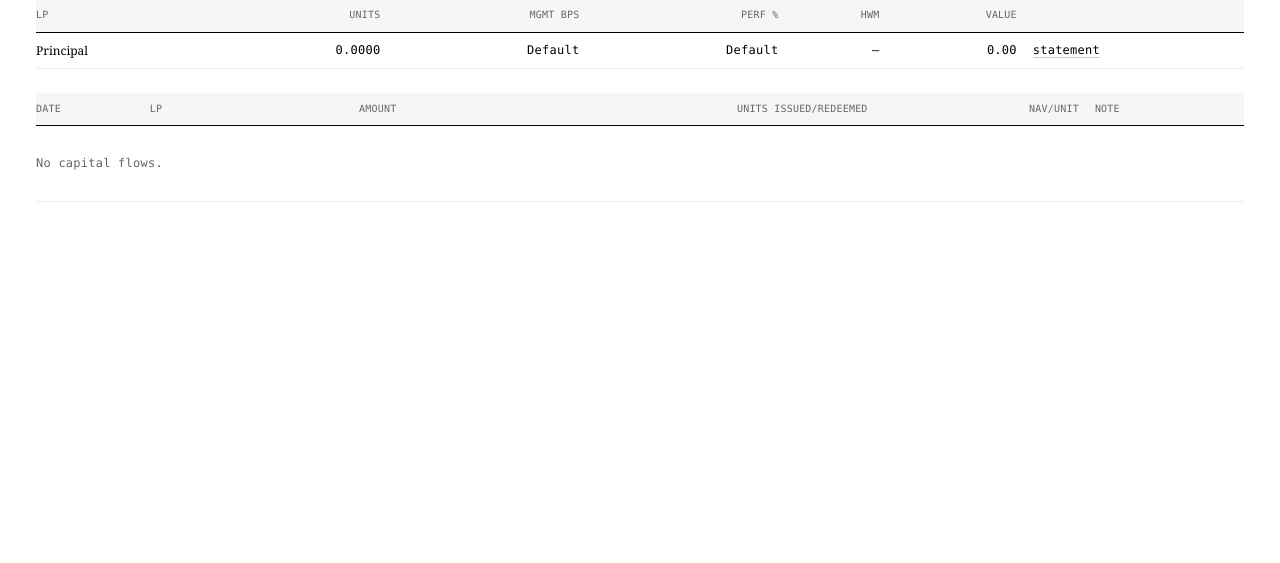
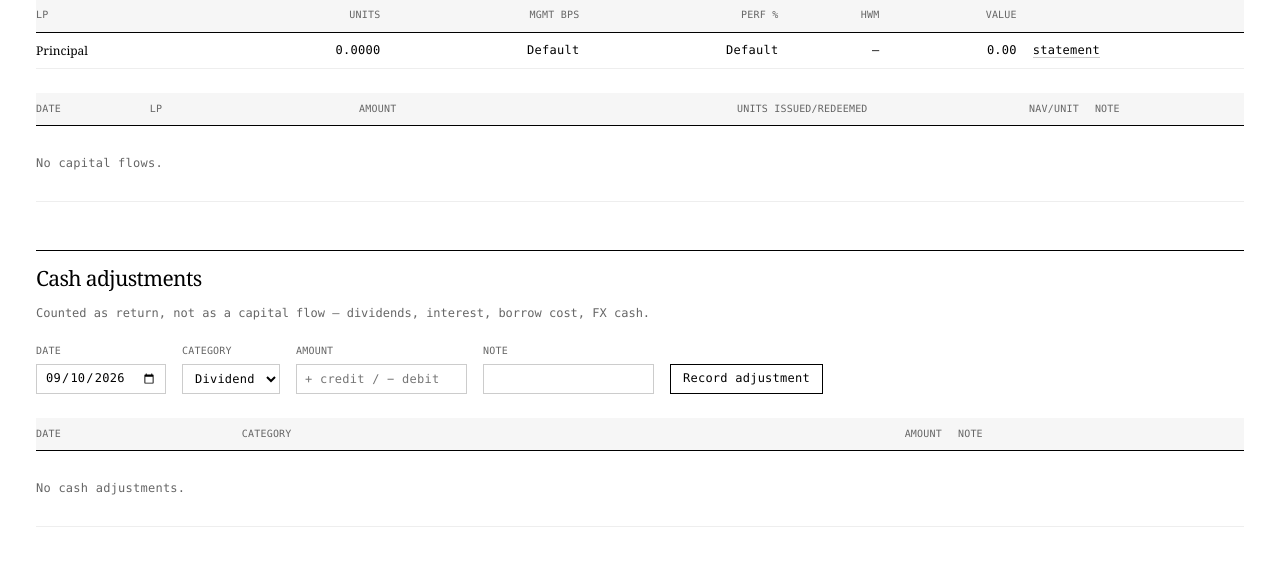
Before and after one commit to RonaldQiao/Investments-Software, a FastAPI app: page /capital in a window 1280 px wide. Shown: the part 659-1222 px from the top of the page. Before the commit the page ends 861 px from the top, so only its background shows below. Run offline with FastAPI, Linux system fonts and the light colour scheme; data comes from the database, SQL or seed files in the repository; data that the repository does not hold is empty.

Commit message:
Add cash adjustments (dividends, interest) counted as return
Co-Authored-By: Devin AI <158243242+devin-ai-integration[bot]@users.noreply.github.com>

```diff
--- a/app/db.py
+++ b/app/db.py
@@ -130,6 +130,13 @@ def init_db(conn: sqlite3.Connection | None = None) -> None:
           ts TEXT NOT NULL,
           amount REAL NOT NULL,
           lp_id INTEGER REFERENCES lps(id) ON DELETE SET NULL,
+          note TEXT
+        );
+        CREATE TABLE IF NOT EXISTS cash_adjustments (
+          id INTEGER PRIMARY KEY,
+          ts TEXT NOT NULL,
+          amount REAL NOT NULL,
+          category TEXT NOT NULL DEFAULT 'other',
           note TEXT
         );
         CREATE TABLE IF NOT EXISTS lps (
--- a/app/nav.py
+++ b/app/nav.py
@@ -44,6 +44,9 @@ def compute_portfolio(conn, mark_overrides=None):
     flows = conn.execute("SELECT COALESCE(SUM(amount),0) amount FROM cash_flows").fetchone()[
         "amount"
     ]
+    adjustments = conn.execute(
+        "SELECT COALESCE(SUM(amount),0) amount FROM cash_adjustments"
+    ).fetchone()["amount"]
     positions = build_positions(trades)
     rows = []
     gross_long = gross_short = 0.0
@@ -113,7 +116,7 @@ def compute_portfolio(conn, mark_overrides=None):
                 "manual_mark_at": instrument["manual_mark_at"],
             }
         )
-    cash = float(flows) + cash_from_trades(trades)
+    cash = float(flows) + float(adjustments) + cash_from_trades(trades)
     net_exposure = gross_long - gross_short
     nav = cash + net_exposure
     fee_liability = float(get_setting(conn, "fee_liability", 0) or 0)
--- a/app/routes/capital.py
+++ b/app/routes/capital.py
@@ -12,6 +12,7 @@ from ..fees import ownership, record_cash_flow
 from ..web import flash_redirect, render, row_dicts
 
 router = APIRouter()
+ADJUSTMENT_CATEGORIES = ("dividend", "interest", "borrow", "fx", "fee", "other")
 
 
 def capital_context(conn):
@@ -25,6 +26,13 @@ def capital_context(conn):
     )
     for flow in flows:
         flow["date"] = flow["ts"][:10]
+    adjustments = row_dicts(
+        conn.execute(
+            "SELECT * FROM cash_adjustments ORDER BY ts DESC,id DESC"
+        )
+    )
+    for adjustment in adjustments:
+        adjustment["date"] = adjustment["ts"][:10]
     lps = row_dicts(conn.execute("SELECT * FROM lps ORDER BY name"))
     totals = {
         "contributed": float(
@@ -43,7 +51,13 @@ def capital_context(conn):
         conn.execute("SELECT COALESCE(SUM(units),0) FROM lp_units").fetchone()[0]
     )
     totals["nav_per_unit"] = ownership(conn)["nav_per_unit"]
-    return {"flows": flows, "lps": lps, "lp_ownership": ownership(conn)["rows"], "totals": totals}
+    return {
+        "flows": flows,
+        "adjustments": adjustments,
+        "lps": lps,
+        "lp_ownership": ownership(conn)["rows"],
+        "totals": totals,
+    }
 
 
 @router.get("/capital", response_class=HTMLResponse)
@@ -210,3 +224,35 @@ def delete_capital_flow(flow_id: int):
     conn.commit()
     conn.close()
     return RedirectResponse("/capital", status_code=303)
+
+
+@router.post("/capital/adjustments")
+def add_cash_adjustment(
+    flow_date: str = Form(""),
+    category: str = Form("other"),
+    amount: float = Form(...),
+    note: str = Form(""),
+):
+    category = category.strip().lower()
+    if category not in ADJUSTMENT_CATEGORIES:
+        return flash_redirect("/capital", "error", "Invalid adjustment category")
+    if amount == 0:
+        return flash_redirect("/capital", "error", "Amount must be non-zero")
+    timestamp = flow_date.strip() or datetime.now(UTC).date().isoformat()
+    conn = get_conn()
+    conn.execute(
+        "INSERT INTO cash_adjustments(ts,amount,category,note) VALUES (?,?,?,?)",
+        (timestamp, amount, category, note.strip()),
+    )
+    conn.commit()
+    conn.close()
+    return RedirectResponse("/capital", status_code=303)
+
+
+@router.post("/capital/adjustments/{adjustment_id}/delete")
+def delete_cash_adjustment(adjustment_id: int):
+    conn = get_conn()
+    conn.execute("DELETE FROM cash_adjustments WHERE id=?", (adjustment_id,))
+    conn.commit()
+    conn.close()
+    return RedirectResponse("/capital", status_code=303)
--- a/app/templates/capital.html
+++ b/app/templates/capital.html
@@ -27,4 +27,16 @@
 <table><thead><tr><th>Date</th><th>LP</th><th class="num">Amount</th><th class="num">Units issued/redeemed</th><th class="num">NAV/unit</th><th>Note</th><th></th></tr></thead><tbody>
 {% for flow in flows %}<tr><td>{{ flow.date }}</td><td class="person">{{ flow.lp_name or "—" }}</td><td class="num {{ 'negative' if flow.amount < 0 }}">{{ flow.amount|number }}</td><td class="num {{ 'negative' if flow.units is not none and flow.units < 0 }}">{{ (flow.units or 0)|number(4) }}</td><td class="num">{{ (flow.nav_per_unit or 0)|number }}</td><td>{{ flow.note or "" }}</td><td><a href="/lps/{{ flow.lp_id }}/statement">statement</a> · <form class="inline" method="post" action="/capital/{{ flow.id }}/delete"><button>Delete</button></form></td></tr>{% else %}<tr><td colspan="7" class="empty">No capital flows.</td></tr>{% endfor %}
 </tbody></table>
+<h2>Cash adjustments</h2>
+<p class="meta">Counted as return, not as a capital flow — dividends, interest, borrow cost, FX cash.</p>
+<form class="form-grid" method="post" action="/capital/adjustments">
+  <label>Date<input name="flow_date" type="date" value="{{ today }}"></label>
+  <label>Category<select name="category"><option value="dividend">Dividend</option><option value="interest">Interest</option><option value="borrow">Borrow</option><option value="fx">FX</option><option value="fee">Fee</option><option value="other">Other</option></select></label>
+  <label>Amount<input name="amount" type="number" step="any" placeholder="+ credit / − debit" required></label>
+  <label>Note<input name="note"></label>
+  <div><label>&nbsp;</label><button>Record adjustment</button></div>
+</form>
+<table><thead><tr><th>Date</th><th>Category</th><th class="num">Amount</th><th>Note</th><th></th></tr></thead><tbody>
+{% for adjustment in adjustments %}<tr><td>{{ adjustment.date }}</td><td>{{ adjustment.category }}</td><td class="num {{ 'negative' if adjustment.amount < 0 }}">{{ adjustment.amount|number }}</td><td>{{ adjustment.note or "" }}</td><td><form class="inline" method="post" action="/capital/adjustments/{{ adjustment.id }}/delete"><button>Delete</button></form></td></tr>{% else %}<tr><td colspan="5" class="empty">No cash adjustments.</td></tr>{% endfor %}
+</tbody></table>
 {% endblock %}
```
Also changed, not shown: app/attribution.py (+28 -0 lines), tests/test_cash_adjustments.py (added, +128 -0 lines).
